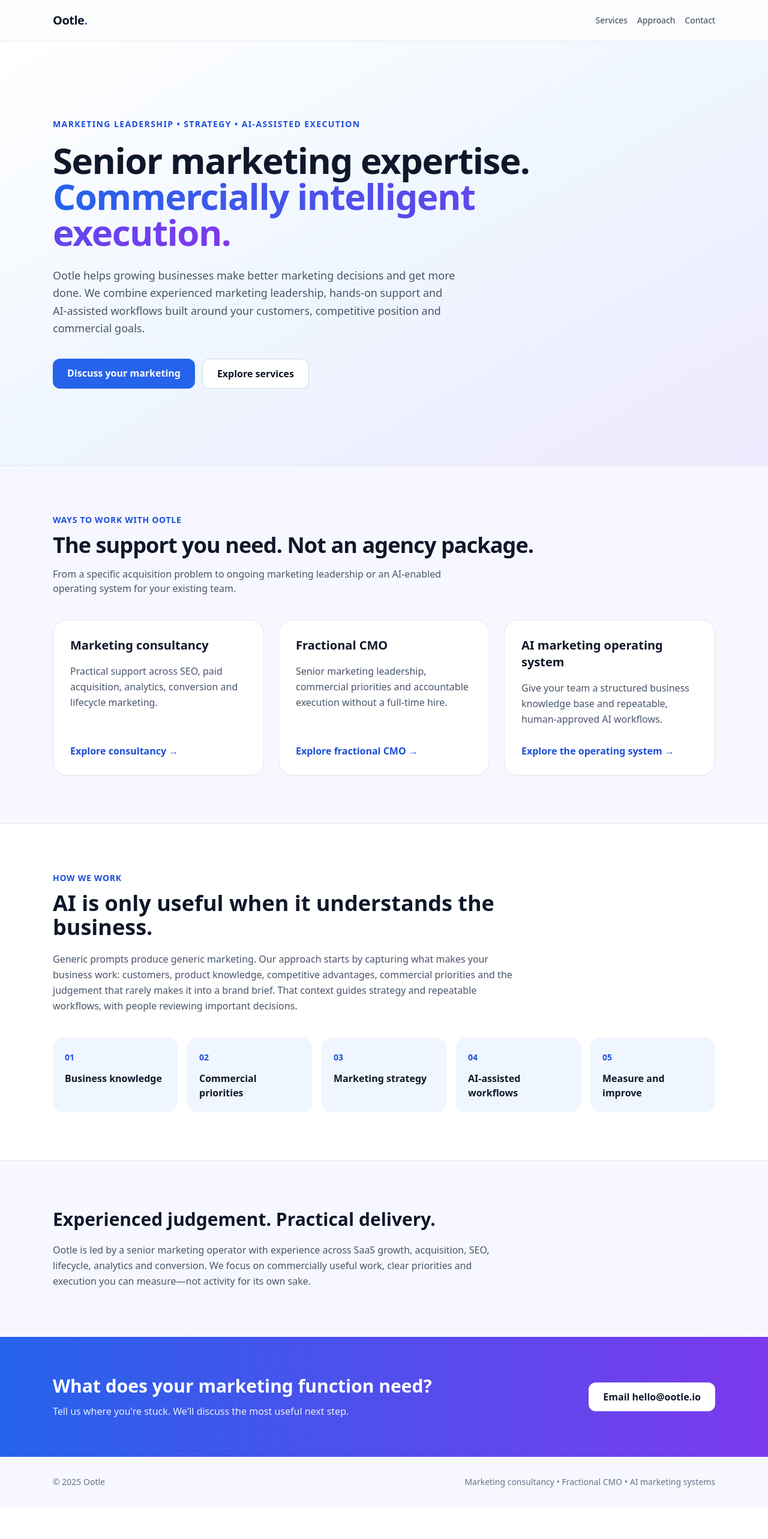
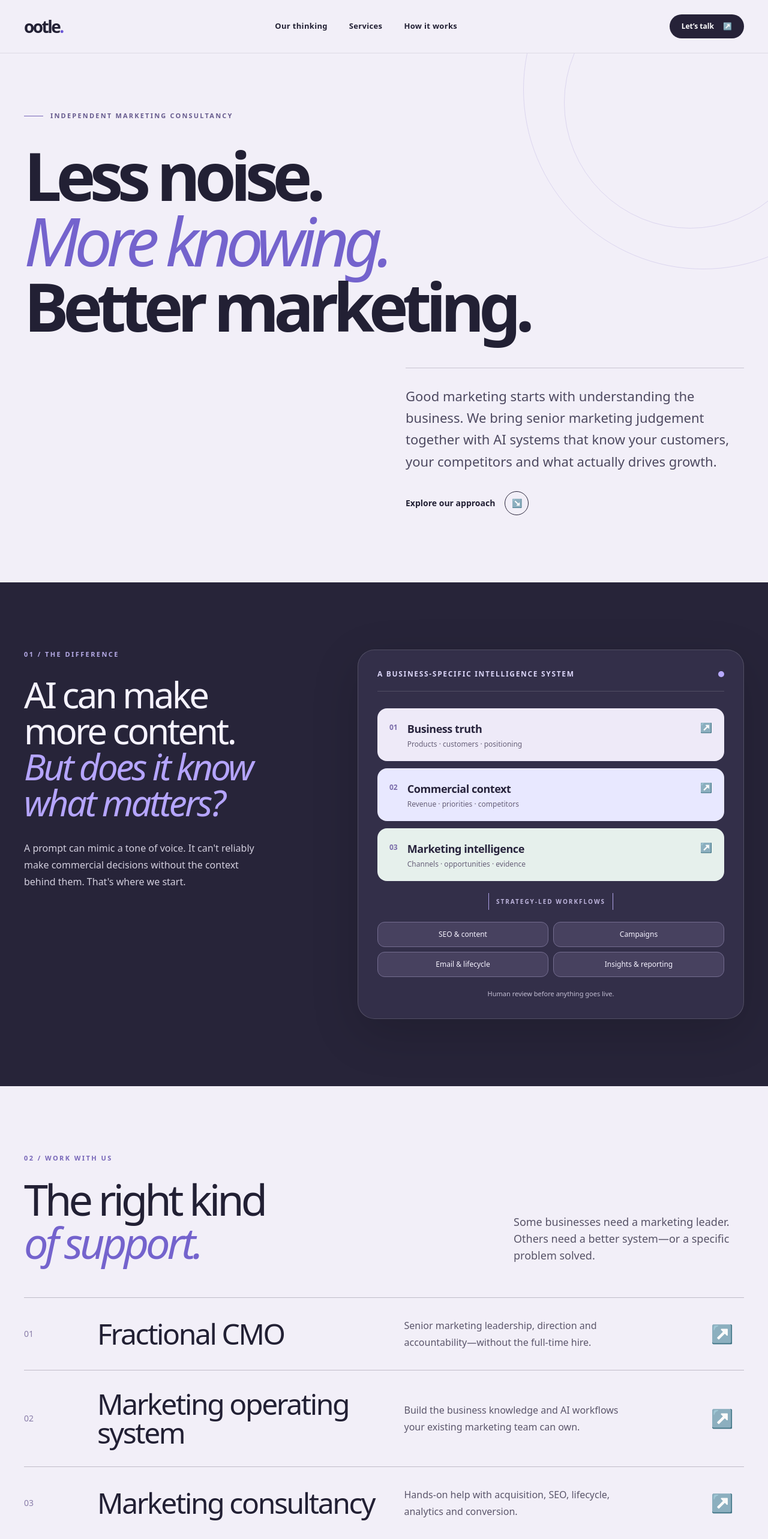
Before and after one commit to john-ooltle/ootle-fresh, a Next.js app: page / in a window 1280 px wide. Shown: the top 2566 px of the page at 60% size. Before the commit the page ends 2513 px from the top, so only its background shows below. Built offline with nearby package versions, Linux system fonts and the light colour scheme.

Commit message:
Redesign homepage with editorial typography and business intelligence visual

```diff
--- a/src/app/page.js
+++ b/src/app/page.js
@@ -1,14 +1,79 @@
-export const metadata = { title: "Ootle | Marketing consultancy, fractional CMO & AI marketing systems", description: "Senior marketing expertise, commercial strategy and AI-assisted execution for growing businesses." };
-const services=[
-{title:"Marketing consultancy",desc:"Practical support across SEO, paid acquisition, analytics, conversion and lifecycle marketing.",href:"/marketing-consultancy",label:"Explore consultancy"},
-{title:"Fractional CMO",desc:"Senior marketing leadership, commercial priorities and accountable execution without a full-time hire.",href:"/fractional-cmo",label:"Explore fractional CMO"},
-{title:"AI marketing operating system",desc:"Give your team a structured business knowledge base and repeatable, human-approved AI workflows.",href:"/marketing-operating-system",label:"Explore the operating system"}
+export const metadata = {
+  title: "Ootle — Marketing leadership, built around your business",
+  description: "Senior marketing leadership and AI-assisted marketing systems grounded in your business knowledge, commercial strategy and customers.",
+};
+
+const knowledge = [
+  { number: "01", name: "Business truth", detail: "Products · customers · positioning", tone: "bg-[#EEEAF8]" },
+  { number: "02", name: "Commercial context", detail: "Revenue · priorities · competitors", tone: "bg-[#E8E8FF]" },
+  { number: "03", name: "Marketing intelligence", detail: "Channels · opportunities · evidence", tone: "bg-[#E6F0EC]" },
 ];
-export default function Home(){return <main className="min-h-screen bg-[#F7F8FF] text-slate-900">
-<header className="border-b border-slate-200 bg-white/80"><div className="mx-auto flex max-w-6xl items-center justify-between gap-4 px-6 py-5"><a href="/" className="text-xl font-extrabold tracking-tight">Ootle<span className="text-blue-600">.</span></a><nav className="flex flex-wrap gap-4 text-sm text-slate-700"><a href="#services" className="hover:text-blue-600">Services</a><a href="#approach" className="hover:text-blue-600">Approach</a><a href="mailto:hello@ootle.io" className="hover:text-blue-600">Contact</a></nav></div></header>
-<section className="relative overflow-hidden border-b border-slate-200 bg-gradient-to-br from-white via-blue-50 to-violet-100"><div className="mx-auto max-w-6xl px-6 py-24 md:py-32"><p className="mb-5 text-sm font-semibold uppercase tracking-widest text-blue-700">Marketing leadership • Strategy • AI-assisted execution</p><h1 className="max-w-4xl text-4xl font-extrabold leading-tight tracking-tight md:text-6xl">Senior marketing expertise.<br/><span className="bg-gradient-to-r from-blue-600 to-violet-600 bg-clip-text text-transparent">Commercially intelligent execution.</span></h1><p className="mt-7 max-w-2xl text-lg leading-relaxed text-slate-600">Ootle helps growing businesses make better marketing decisions and get more done. We combine experienced marketing leadership, hands-on support and AI-assisted workflows built around your customers, competitive position and commercial goals.</p><div className="mt-9 flex flex-wrap gap-3"><a href="mailto:hello@ootle.io?subject=Let's%20talk%20about%20marketing" className="rounded-xl bg-blue-600 px-6 py-3 font-semibold text-white hover:bg-blue-700">Discuss your marketing</a><a href="#services" className="rounded-xl border border-slate-300 bg-white px-6 py-3 font-semibold hover:border-blue-500">Explore services</a></div></div></section>
-<section id="services" className="mx-auto max-w-6xl px-6 py-20"><p className="text-sm font-semibold uppercase tracking-wider text-blue-700">Ways to work with Ootle</p><h2 className="mt-3 text-3xl font-extrabold tracking-tight md:text-4xl">The support you need. Not an agency package.</h2><p className="mt-4 max-w-2xl text-slate-600">From a specific acquisition problem to ongoing marketing leadership or an AI-enabled operating system for your existing team.</p><div className="mt-10 grid gap-6 md:grid-cols-3">{services.map(s=><article key={s.title} className="flex flex-col rounded-3xl border border-slate-200 bg-white p-7 shadow-sm"><h3 className="text-xl font-bold">{s.title}</h3><p className="mt-4 flex-1 leading-relaxed text-slate-600">{s.desc}</p><a className="mt-7 font-semibold text-blue-700 hover:text-blue-900" href={s.href}>{s.label} →</a></article>)}</div></section>
-<section id="approach" className="border-y border-slate-200 bg-white"><div className="mx-auto max-w-6xl px-6 py-20"><p className="text-sm font-semibold uppercase tracking-wider text-blue-700">How we work</p><h2 className="mt-3 max-w-3xl text-3xl font-extrabold md:text-4xl">AI is only useful when it understands the business.</h2><p className="mt-5 max-w-3xl leading-relaxed text-slate-600">Generic prompts produce generic marketing. Our approach starts by capturing what makes your business work: customers, product knowledge, competitive advantages, commercial priorities and the judgement that rarely makes it into a brand brief. That context guides strategy and repeatable workflows, with people reviewing important decisions.</p><div className="mt-10 grid gap-4 md:grid-cols-5">{["Business knowledge","Commercial priorities","Marketing strategy","AI-assisted workflows","Measure and improve"].map((s,i)=><div key={s} className="rounded-2xl bg-blue-50 p-5"><span className="text-sm font-bold text-blue-700">0{i+1}</span><p className="mt-3 font-semibold">{s}</p></div>)}</div></div></section>
-<section className="mx-auto max-w-6xl px-6 py-20"><h2 className="text-3xl font-extrabold">Experienced judgement. Practical delivery.</h2><p className="mt-5 max-w-3xl leading-relaxed text-slate-600">Ootle is led by a senior marketing operator with experience across SaaS growth, acquisition, SEO, lifecycle, analytics and conversion. We focus on commercially useful work, clear priorities and execution you can measure—not activity for its own sake.</p></section>
-<section className="bg-gradient-to-r from-blue-600 to-violet-600"><div className="mx-auto flex max-w-6xl flex-col gap-6 px-6 py-16 text-white md:flex-row md:items-center md:justify-between"><div><h2 className="text-3xl font-extrabold">What does your marketing function need?</h2><p className="mt-3 text-white/90">Tell us where you're stuck. We'll discuss the most useful next step.</p></div><a className="w-fit rounded-xl bg-white px-6 py-3 font-semibold text-slate-900 hover:bg-blue-50" href="mailto:hello@ootle.io?subject=Marketing%20enquiry">Email hello@ootle.io</a></div></section>
-<footer className="mx-auto flex max-w-6xl flex-wrap justify-between gap-4 px-6 py-8 text-sm text-slate-500"><span>© {new Date().getFullYear()} Ootle</span><span>Marketing consultancy • Fractional CMO • AI marketing systems</span></footer></main>}
+
+const outputs = ["SEO & content", "Campaigns", "Email & lifecycle", "Insights & reporting"];
+
+export default function Home() {
+  return (
+    <main className="min-h-screen bg-[#F2EFF8] text-[#222034]">
+      <header className="relative z-20 border-b border-[#28243D]/10 bg-[#F2EFF8]">
+        <div className="mx-auto flex max-w-[1320px] items-center justify-between gap-5 px-6 py-6 md:px-10">
+          <a href="/" className="text-[28px] font-black tracking-[-0.09em] leading-none" aria-label="Ootle home">ootle<span className="text-[#6955D5]">.</span></a>
+          <nav className="hidden items-center gap-9 text-[13px] font-semibold tracking-wide md:flex">
+            <a href="#thinking" className="hover:text-[#6955D5]">Our thinking</a>
+            <a href="#services" className="hover:text-[#6955D5]">Services</a>
+            <a href="#approach" className="hover:text-[#6955D5]">How it works</a>
+          </nav>
+          <a href="mailto:hello@ootle.io?subject=Let's%20talk%20marketing" className="rounded-full bg-[#262238] px-5 py-3 text-xs font-bold text-white transition hover:bg-[#5745B8]">Let’s talk <span aria-hidden="true" className="ml-3">↗</span></a>
+        </div>
+      </header>
+
+      <section className="relative overflow-hidden px-6 pb-20 pt-16 md:px-10 md:pb-28 md:pt-24">
+        <div className="pointer-events-none absolute -right-48 -top-60 h-[600px] w-[600px] rounded-full border border-[#A59AD7]/30" />
+        <div className="pointer-events-none absolute -right-20 -top-32 h-[420px] w-[420px] rounded-full border border-[#A59AD7]/30" />
+        <div className="relative mx-auto max-w-[1320px]">
+          <div className="max-w-[990px]">
+            <div className="mb-9 flex items-center gap-3 text-[11px] font-bold uppercase tracking-[0.2em] text-[#675B8E]"><span className="h-[1px] w-8 bg-[#7766B8]"/> Independent marketing consultancy</div>
+            <h1 className="text-[clamp(3.7rem,8.7vw,8.5rem)] font-semibold leading-[0.98] tracking-[-0.085em]">
+              Less noise.<br/><span className="font-normal italic text-[#7463CD]">More knowing.</span><br/>Better marketing.
+            </h1>
+          </div>
+          <div className="mt-12 flex flex-col gap-8 border-t border-[#262238]/20 pt-7 md:ml-auto md:w-[47%]">
+            <p className="text-lg leading-[1.65] text-[#4D4960] md:text-[22px]">Good marketing starts with understanding the business. We bring senior marketing judgement together with AI systems that know your customers, your competitors and what actually drives growth.</p>
+            <a href="#thinking" className="group flex w-fit items-center gap-4 text-sm font-bold">Explore our approach <span className="flex h-10 w-10 items-center justify-center rounded-full border border-[#29253B] transition group-hover:bg-[#29253B] group-hover:text-white">↘</span></a>
+          </div>
+        </div>
+      </section>
+
+      <section id="thinking" className="bg-[#272439] px-6 py-20 text-[#F6F3FF] md:px-10 md:py-28">
+        <div className="mx-auto max-w-[1320px]">
+          <div className="grid gap-10 md:grid-cols-[0.85fr_1.15fr] md:gap-20">
+            <div><div className="text-[11px] font-bold uppercase tracking-[0.22em] text-[#B6ABE7]">01 / The difference</div><h2 className="mt-7 text-4xl font-medium leading-[1.07] tracking-[-0.06em] md:text-6xl">AI can make<br/>more content.<br/><span className="italic text-[#B5A5FF]">But does it know<br/>what matters?</span></h2><p className="mt-8 max-w-sm leading-7 text-[#D3CFDE]">A prompt can mimic a tone of voice. It can't reliably make commercial decisions without the context behind them. That's where we start.</p></div>
+            <div className="relative rounded-[28px] border border-white/15 bg-[#332F49] p-5 shadow-[0_24px_80px_rgba(0,0,0,0.16)] md:p-8">
+              <div className="mb-7 flex items-center justify-between border-b border-white/15 pb-5"><span className="text-xs font-bold tracking-[0.14em] text-[#DAD4F7]">A BUSINESS-SPECIFIC INTELLIGENCE SYSTEM</span><span className="h-2.5 w-2.5 rounded-full bg-[#B7A9FF]"/></div>
+              <div className="space-y-3">{knowledge.map(item=><div key={item.number} className={`flex items-start gap-4 rounded-2xl ${item.tone} p-5 text-[#28243D]`}><span className="pt-1 text-xs font-bold text-[#796BA9]">{item.number}</span><div><div className="text-lg font-semibold tracking-tight">{item.name}</div><div className="mt-1 text-xs text-[#676079]">{item.detail}</div></div><span className="ml-auto text-[#887AB3]">↗</span></div>)}</div>
+              <div className="flex justify-center py-5"><div className="flex items-center gap-3 text-[10px] font-bold uppercase tracking-[0.2em] text-[#BDB4DC]"><span className="h-7 w-px bg-[#AFA2E8]"/> Strategy-led workflows <span className="h-7 w-px bg-[#AFA2E8]"/></div></div>
+              <div className="grid grid-cols-2 gap-2">{outputs.map(output=><div key={output} className="rounded-xl border border-[#746D90] bg-[#47415F] px-3 py-3 text-center text-xs font-medium">{output}</div>)}</div>
+              <p className="mt-5 text-center text-[11px] text-[#C3BED3]">Human review before anything goes live.</p>
+            </div>
+          </div>
+        </div>
+      </section>
+
+      <section id="services" className="px-6 py-20 md:px-10 md:py-28"><div className="mx-auto max-w-[1320px]">
+        <div className="flex flex-col justify-between gap-8 md:flex-row md:items-end"><div><p className="text-[11px] font-bold uppercase tracking-[0.22em] text-[#7766B8]">02 / Work with us</p><h2 className="mt-6 text-5xl font-medium tracking-[-0.07em] md:text-7xl">The right kind<br/><span className="italic text-[#7463CD]">of support.</span></h2></div><p className="max-w-sm text-lg leading-7 text-[#575367]">Some businesses need a marketing leader. Others need a better system—or a specific problem solved.</p></div>
+        <div className="mt-14 border-t border-[#2A263A]/25">
+          <a href="/fractional-cmo" className="group grid gap-5 border-b border-[#2A263A]/25 py-8 transition hover:pl-2 md:grid-cols-[90px_1fr_1fr_55px] md:items-center md:gap-8"><span className="text-sm text-[#8A7EAA]">01</span><h3 className="text-3xl font-medium tracking-[-0.05em] md:text-5xl">Fractional CMO</h3><p className="max-w-sm leading-7 text-[#5B566B]">Senior marketing leadership, direction and accountability—without the full-time hire.</p><span className="text-3xl transition group-hover:-translate-y-1 group-hover:translate-x-1">↗</span></a>
+          <a href="/marketing-operating-system" className="group grid gap-5 border-b border-[#2A263A]/25 py-8 transition hover:pl-2 md:grid-cols-[90px_1fr_1fr_55px] md:items-center md:gap-8"><span className="text-sm text-[#8A7EAA]">02</span><h3 className="text-3xl font-medium tracking-[-0.05em] md:text-5xl">Marketing operating system</h3><p className="max-w-sm leading-7 text-[#5B566B]">Build the business knowledge and AI workflows your existing marketing team can own.</p><span className="text-3xl transition group-hover:-translate-y-1 group-hover:translate-x-1">↗</span></a>
+          <a href="/marketing-consultancy" className="group grid gap-5 border-b border-[#2A263A]/25 py-8 transition hover:pl-2 md:grid-cols-[90px_1fr_1fr_55px] md:items-center md:gap-8"><span className="text-sm text-[#8A7EAA]">03</span><h3 className="text-3xl font-medium tracking-[-0.05em] md:text-5xl">Marketing consultancy</h3><p className="max-w-sm leading-7 text-[#5B566B]">Hands-on help with acquisition, SEO, lifecycle, analytics and conversion.</p><span className="text-3xl transition group-hover:-translate-y-1 group-hover:translate-x-1">↗</span></a>
+        </div>
+      </div></section>
+
+      <section id="approach" className="bg-[#DCD6F1] px-6 py-20 md:px-10 md:py-28"><div className="mx-auto grid max-w-[1320px] gap-12 md:grid-cols-2 md:gap-20">
+        <div><p className="text-[11px] font-bold uppercase tracking-[0.22em] text-[#6955A6]">03 / How we think</p><h2 className="mt-6 text-5xl font-medium leading-[1.05] tracking-[-0.07em] md:text-7xl">Know the business.<br/><span className="italic text-[#6F5DBD]">Then do the work.</span></h2></div>
+        <div className="space-y-8 md:pt-12"><div className="border-t border-[#544A7D]/30 pt-5"><div className="text-xs font-bold uppercase tracking-widest text-[#6D5E9D]">Understand</div><p className="mt-3 text-lg leading-7">Capture the knowledge that shapes good decisions: products, customers, competitors, proof and commercial priorities.</p></div><div className="border-t border-[#544A7D]/30 pt-5"><div className="text-xs font-bold uppercase tracking-widest text-[#6D5E9D]">Prioritise</div><p className="mt-3 text-lg leading-7">Choose marketing work based on commercial value, not just traffic, trends or output volume.</p></div><div className="border-t border-[#544A7D]/30 pt-5"><div className="text-xs font-bold uppercase tracking-widest text-[#6D5E9D]">Execute and learn</div><p className="mt-3 text-lg leading-7">Use repeatable, human-reviewed workflows. Measure what happens and keep improving the system.</p></div></div>
+      </div></section>
+
+      <section className="bg-[#F2EFF8] px-6 py-24 md:px-10 md:py-32"><div className="mx-auto flex max-w-[1320px] flex-col items-start justify-between gap-10 md:flex-row md:items-end"><div><p className="text-[11px] font-bold uppercase tracking-[0.22em] text-[#7766B8]">Start a conversation</p><h2 className="mt-6 text-5xl font-medium leading-[1.05] tracking-[-0.07em] md:text-8xl">Let's make<br/><span className="italic text-[#7463CD]">marketing matter.</span></h2></div><a href="mailto:hello@ootle.io?subject=Marketing%20enquiry" className="flex h-28 w-28 items-center justify-center rounded-full bg-[#272439] text-center text-sm font-bold text-white transition hover:bg-[#6955D5] md:h-36 md:w-36">Get in touch ↗</a></div></section>
+      <footer className="border-t border-[#2A263A]/15 px-6 py-7 md:px-10"><div className="mx-auto flex max-w-[1320px] flex-wrap items-center justify-between gap-4 text-xs text-[#6B667B]"><span className="text-xl font-black tracking-[-0.09em] text-[#272439]">ootle.</span><span>Independent marketing consultancy · © {new Date().getFullYear()} Ootle</span><a href="mailto:hello@ootle.io" className="hover:text-[#6955D5]">hello@ootle.io ↗</a></div></footer>
+    </main>
+  );
+}
```
